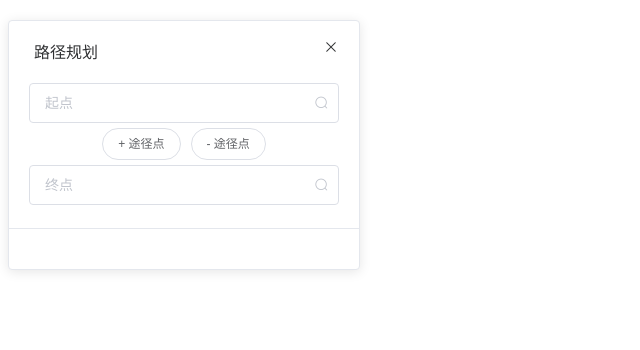
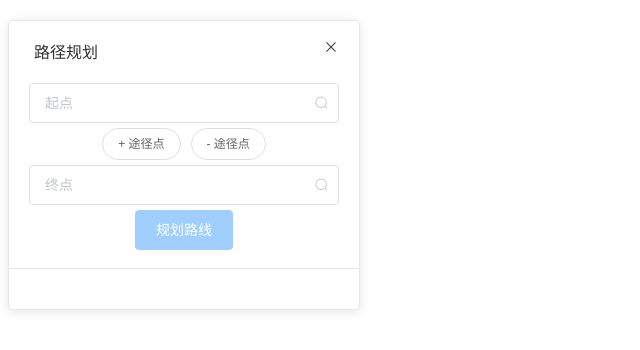
Before and after one commit to Sduby22/campus-navi-vue, a Vue app: page / in a window 1280 px wide. Both pictures are taken after a click on the button 329 px from the left and 40 px from the top of the page. Shown: the top 350 px of the page, without its empty margins (0-640 px from the left). Built offline with nearby package versions, Linux system fonts and the light colour scheme.

Commit message:
✨feat(component-search-head): 添加规划路线按钮,
添加规划路线按钮, 检查所有输入域是否已正确填写

```diff
--- a/src/components/search-head.vue
+++ b/src/components/search-head.vue
@@ -5,6 +5,7 @@
       placeholder="请输入地点"
       v-model="dest.value"
       @focus="currentInput = dest"
+      @blur="checkInput"
       clearable
       suffix-icon="el-icon-search"
     >
@@ -50,6 +51,7 @@
         placeholder="起点"
         v-model="begin.value"
         @focus="currentInput = begin"
+        @input="checkInput"
         clearable
         suffix-icon="el-icon-search"
       />
@@ -79,6 +81,7 @@
           :placeholder="'途径点' + (index + 1)"
           v-model="passby[index].value"
           @focus="currentInput = passby[index]"
+          @input="checkInput"
           clearable
           suffix-icon="el-icon-top-right"
         >
@@ -95,9 +98,11 @@
         placeholder="终点"
         v-model="dest.value"
         @focus="currentInput = dest"
+        @input="checkInput"
         clearable
         suffix-icon="el-icon-search"
       />
+      <el-button type="primary" :disabled="!checkAllLegal">规划路线</el-button>
     </template>
     <li v-for="(x, index) in stringQuery" :key="index" @click="changeInput(x)">
       <i class="el-icon-location-outline" />{{ x }}
@@ -123,9 +128,11 @@ export default {
       currentInput: {},
       begin: {
         value: "",
+        legal: false,
       },
       dest: {
         value: "",
+        legal: false,
       },
       passby: [],
       route: false,
@@ -139,8 +146,23 @@ export default {
       return arr;
       // return [this.currentInput.value, "aaa"];
     },
+    checkAllLegal() {
+      let res = this.begin.legal && this.dest.legal
+      for (let x of this.passby) {
+        res &&= x.legal
+      }
+      return res
+    }
   },
   methods: {
+    checkInput() {
+      if(this.currentInput.value && (this.currentInput.value === this.stringQuery[0])) {
+        this.currentInput.legal = true
+      }
+      else {
+        this.currentInput.legal = false
+      }
+    },
     invRoute() {
       this.route = !this.route;
       this.currentInput = {};
```
